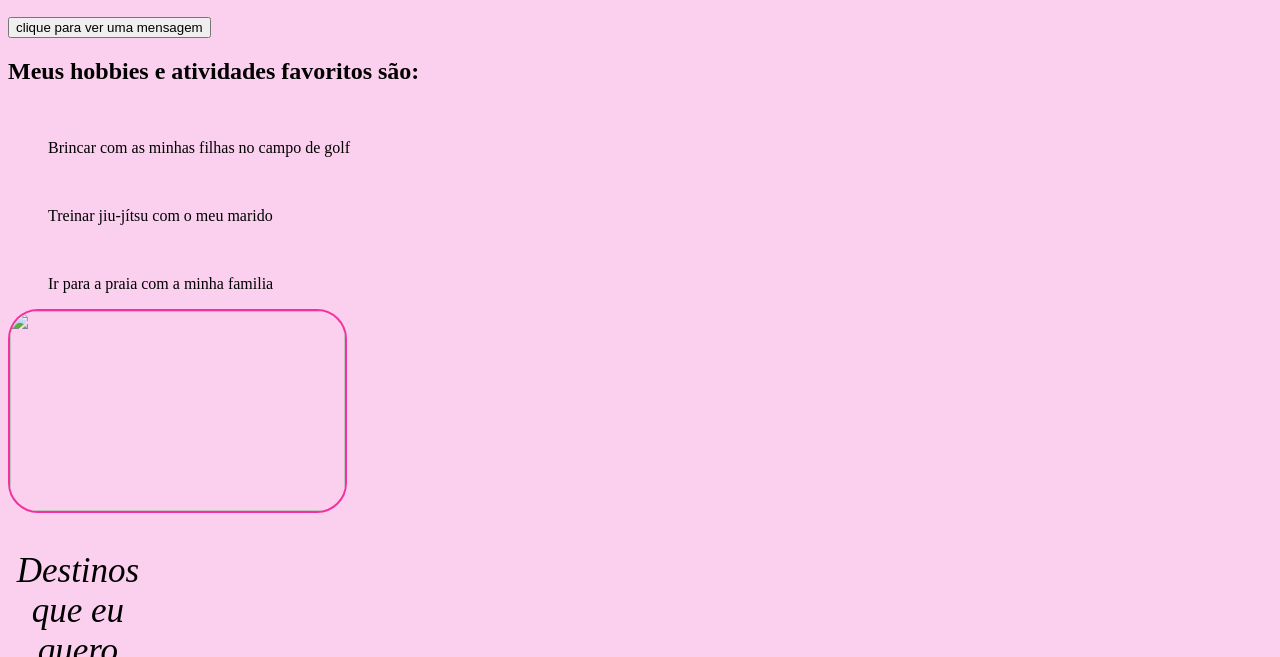
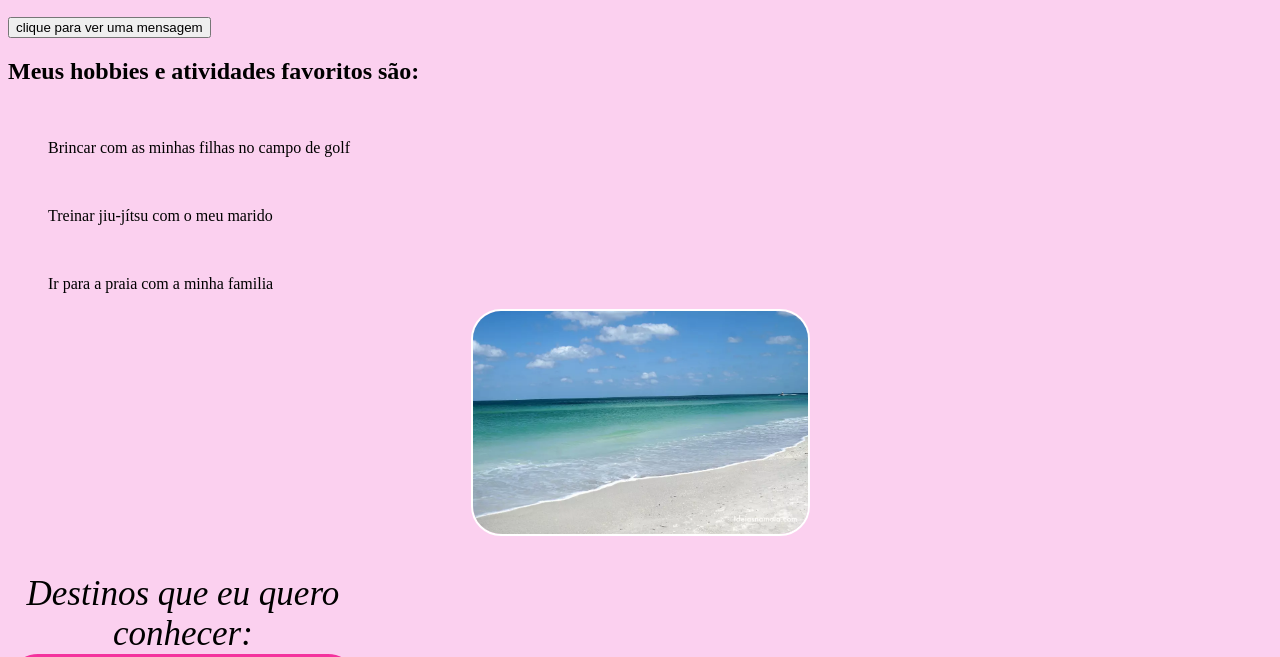
Before and after one commit to letiof/index.html, a plain HTML site: page index.html in a window 1280 px wide. Shown: the part 106-763 px from the top of the page. Drawn offline with Linux system fonts and the light colour scheme.

Commit message:
Add files via upload

```diff
--- a/myscript.js
+++ b/myscript.js
@@ -3,5 +3,5 @@
     botao.addEventListener("click", e => {
         botao.innerHTML = "Bem vindo ao meu primeiro desenvolvimento de pagina na web :";
         botao.style.background = "pink";
-        botao.style.fontSize = "20px";
+        botao.style.fontSize = "14px";
     });
--- a/mystyles.css
+++ b/mystyles.css
@@ -19,13 +19,17 @@
 
         width: 335px;
         height: 200px;
-        border: 2px solid rgb(244, 50, 157);
+        border: 2px solid white;
         border-radius: 30px;
         display: block;
+        block-size: auto;
+        margin-left: auto;
+        margin-right: auto;
+
     }
 
+    table {
 
-    table {
         font-style: oblique;
         width: 10%;
         border: 4px solid rgb(244, 50, 157);
@@ -33,4 +37,13 @@
         margin-top:20px;
         font-size: 35px;
 
+}
+
+    img{
+
+        width: 250px;
+        height: 200px;
+        border: 2px solid white;
+        border-radius: 20px;
+        display: block;
     }
```
Also changed, not shown: index.html (+3 -0 lines), chile.jpg (added), italia.jpg (added), praia.webp (added), suica.jpg (added).
